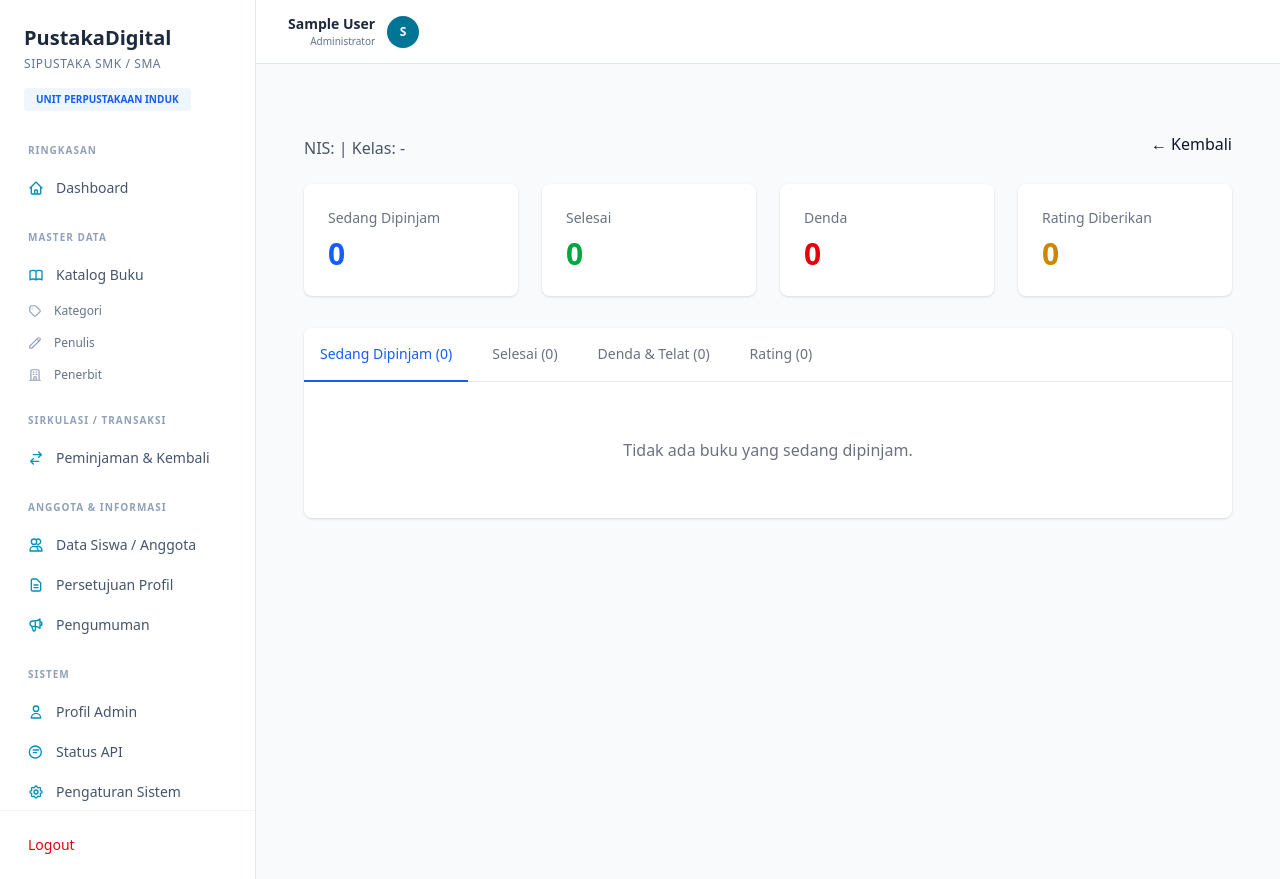
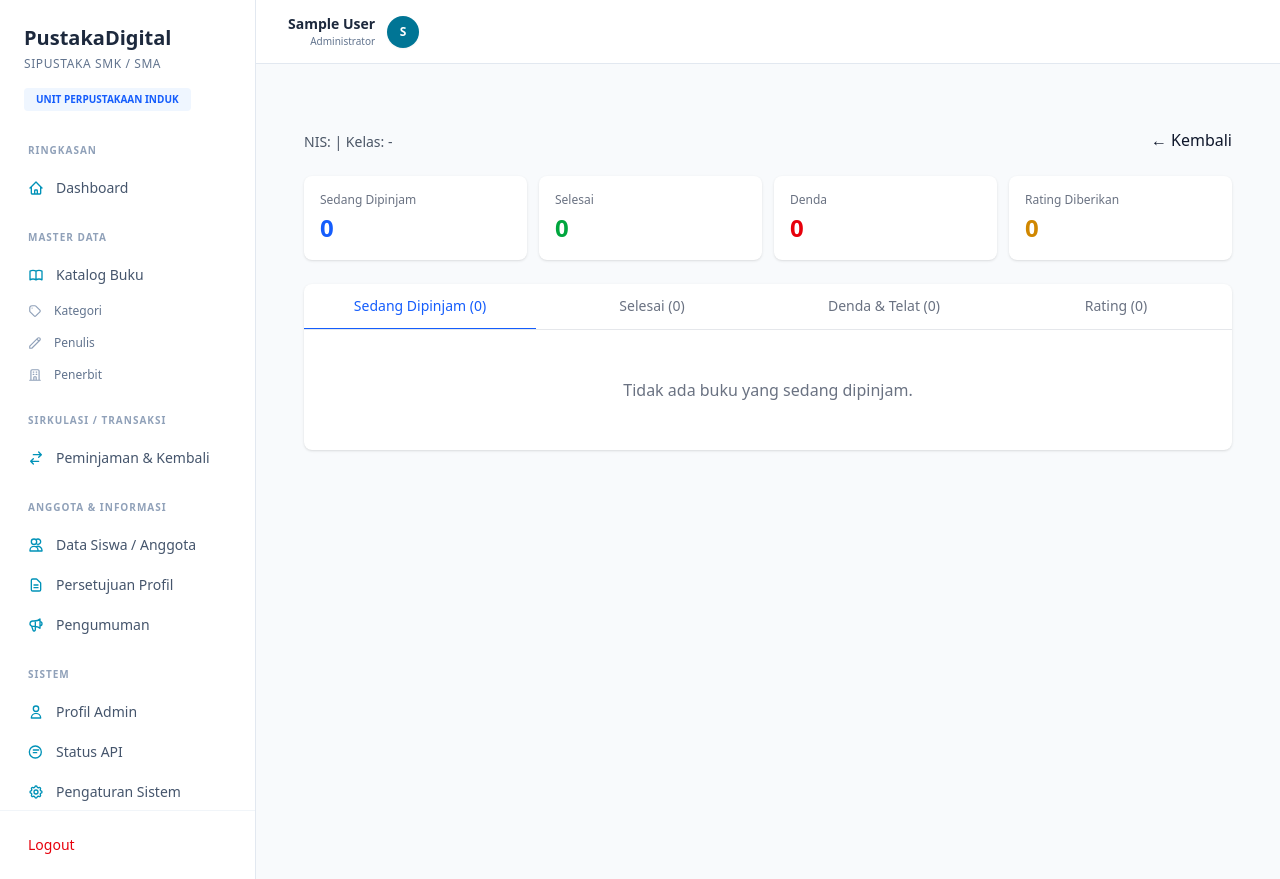
Before and after one commit to fadhlanel/rest-api-perpustakaan, a Laravel app: template resources/views/admin/anggota/show.blade.php in a window 1280 px wide. Run offline with Laravel 12, Linux system fonts and the light colour scheme; the template is opened without the code that fills it, so the values that code supplies are empty; the visitor is signed in with stand-in values (Sample User, id 1); style sheets or scripts are compiled from the project's sources.

Commit message:
fix: admin anggota detail UI

```diff
--- a/resources/views/admin/anggota/show.blade.php
+++ b/resources/views/admin/anggota/show.blade.php
@@ -3,13 +3,13 @@
 @section('title', 'Detail Anggota')
 
 @section('content')
-<div class="container mx-auto px-4 py-8">
-    <div class="flex justify-between items-center mb-6">
+<div class="container mx-auto max-w-6xl px-4 py-8">
+    <div class="flex flex-wrap justify-between items-center gap-3 mb-6">
         <div>
-            <h1 class="text-3xl font-bold text-gray-900">
+            <h1 class="text-2xl font-bold text-gray-900">
                 {{ $anggota->nama }}
             </h1>
-            <p class="text-gray-600 mt-2">
+            <p class="text-gray-600 mt-1 text-sm">
                 NIS: {{ $anggota->nis }} | Kelas: {{ $anggota->kelas ?? '-' }}
             </p>
         </div>
@@ -19,46 +19,46 @@
     </div>
 
     <!-- Stats -->
-    <div class="grid grid-cols-1 md:grid-cols-4 gap-6 mb-8">
-        <div class="bg-white  rounded-lg shadow p-6">
-            <h3 class="text-sm font-medium text-gray-500">Sedang Dipinjam</h3>
-            <p class="text-3xl font-bold text-blue-600  mt-2">{{ $aktif->count() }}</p>
+    <div class="grid grid-cols-2 md:grid-cols-4 gap-3 mb-6">
+        <div class="bg-white rounded-lg shadow p-4">
+            <h3 class="text-xs font-medium text-gray-500">Sedang Dipinjam</h3>
+            <p class="text-2xl font-bold text-blue-600 mt-1">{{ $aktif->count() }}</p>
         </div>
-        <div class="bg-white  rounded-lg shadow p-6">
-            <h3 class="text-sm font-medium text-gray-500">Selesai</h3>
-            <p class="text-3xl font-bold text-green-600  mt-2">{{ $selesai->count() }}</p>
+        <div class="bg-white rounded-lg shadow p-4">
+            <h3 class="text-xs font-medium text-gray-500">Selesai</h3>
+            <p class="text-2xl font-bold text-green-600 mt-1">{{ $selesai->count() }}</p>
         </div>
-        <div class="bg-white  rounded-lg shadow p-6">
-            <h3 class="text-sm font-medium text-gray-500">Denda</h3>
-            <p class="text-3xl font-bold text-red-600  mt-2">{{ $denda->count() }}</p>
+        <div class="bg-white rounded-lg shadow p-4">
+            <h3 class="text-xs font-medium text-gray-500">Denda</h3>
+            <p class="text-2xl font-bold text-red-600 mt-1">{{ $denda->count() }}</p>
         </div>
-        <div class="bg-white  rounded-lg shadow p-6">
-            <h3 class="text-sm font-medium text-gray-500">Rating Diberikan</h3>
-            <p class="text-3xl font-bold text-yellow-600  mt-2">{{ $ratings->count() }}</p>
+        <div class="bg-white rounded-lg shadow p-4">
+            <h3 class="text-xs font-medium text-gray-500">Rating Diberikan</h3>
+            <p class="text-2xl font-bold text-yellow-600 mt-1">{{ $ratings->count() }}</p>
         </div>
     </div>
 
     <!-- Tabs -->
-    <div class="bg-white  rounded-lg shadow">
-        <div class="border-b border-gray-200 ">
-            <ul class="flex flex-wrap -mb-px text-sm font-medium text-center">
-                <li class="mr-2">
-                    <button type="button" onclick="showTab('aktif')" id="tab-aktif" class="tab-button active inline-block p-4 border-b-2 border-blue-600 text-blue-600 focus:outline-none focus-visible:ring-2 focus-visible:ring-blue-600">
+    <div class="bg-white rounded-lg shadow">
+        <div class="border-b border-gray-200 overflow-x-auto">
+            <ul class="flex w-full -mb-px text-sm font-medium whitespace-nowrap">
+                <li class="flex-1 min-w-0">
+                    <button type="button" onclick="showTab('aktif')" id="tab-aktif" class="tab-button active w-full text-center px-3 py-3 border-b-2 border-blue-600 text-blue-600 focus:outline-none focus-visible:ring-2 focus-visible:ring-inset focus-visible:ring-blue-600">
                         Sedang Dipinjam ({{ $aktif->count() }})
                     </button>
                 </li>
-                <li class="mr-2">
-                    <button type="button" onclick="showTab('selesai')" id="tab-selesai" class="tab-button inline-block p-4 border-b-2 border-transparent hover:border-gray-300 text-gray-500 focus:outline-none focus-visible:ring-2 focus-visible:ring-gray-500">
+                <li class="flex-1 min-w-0">
+                    <button type="button" onclick="showTab('selesai')" id="tab-selesai" class="tab-button w-full text-center px-3 py-3 border-b-2 border-transparent hover:border-gray-300 text-gray-500 focus:outline-none focus-visible:ring-2 focus-visible:ring-inset focus-visible:ring-gray-500">
                         Selesai ({{ $selesai->count() }})
                     </button>
                 </li>
-                <li class="mr-2">
-                    <button type="button" onclick="showTab('denda')" id="tab-denda" class="tab-button inline-block p-4 border-b-2 border-transparent hover:border-gray-300 text-gray-500 focus:outline-none focus-visible:ring-2 focus-visible:ring-gray-500">
-                        Denda & Telat ({{ $denda->count() }})
+                <li class="flex-1 min-w-0">
+                    <button type="button" onclick="showTab('denda')" id="tab-denda" class="tab-button w-full text-center px-3 py-3 border-b-2 border-transparent hover:border-gray-300 text-gray-500 focus:outline-none focus-visible:ring-2 focus-visible:ring-inset focus-visible:ring-gray-500">
+                        Denda &amp; Telat ({{ $denda->count() }})
                     </button>
                 </li>
-                <li>
-                    <button type="button" onclick="showTab('rating')" id="tab-rating" class="tab-button inline-block p-4 border-b-2 border-transparent hover:border-gray-300 text-gray-500 focus:outline-none focus-visible:ring-2 focus-visible:ring-gray-500">
+                <li class="flex-1 min-w-0">
+                    <button type="button" onclick="showTab('rating')" id="tab-rating" class="tab-button w-full text-center px-3 py-3 border-b-2 border-transparent hover:border-gray-300 text-gray-500 focus:outline-none focus-visible:ring-2 focus-visible:ring-inset focus-visible:ring-gray-500">
                         Rating ({{ $ratings->count() }})
                     </button>
                 </li>
@@ -66,10 +66,10 @@
         </div>
 
         <!-- Tab Aktif -->
-        <div id="content-aktif" class="tab-content p-6">
+        <div id="content-aktif" class="tab-content p-4">
             @if ($aktif->count() > 0)
                 <div class="overflow-x-auto">
-                    <table class="min-w-full divide-y divide-gray-200 ">
+                    <table class="min-w-full divide-y divide-gray-200">
                         <thead>
                             <tr>
                                 <th class="px-4 py-2 text-left text-xs font-medium text-gray-500 uppercase">Buku</th>
@@ -78,7 +78,7 @@
                                 <th class="px-4 py-2 text-left text-xs font-medium text-gray-500 uppercase">Perpanjangan</th>
                             </tr>
                         </thead>
-                        <tbody class="divide-y divide-gray-200 ">
+                        <tbody class="divide-y divide-gray-200">
                             @foreach ($aktif as $p)
                                 <tr>
                                     <td class="px-4 py-3 text-sm text-gray-900">
@@ -105,19 +105,19 @@
         </div>
 
         <!-- Tab Selesai -->
-        <div id="content-selesai" class="tab-content p-6 hidden">
+        <div id="content-selesai" class="tab-content p-4 hidden">
             @if ($selesai->count() > 0)
                 <div class="overflow-x-auto">
-                    <table class="min-w-full divide-y divide-gray-200 ">
+                    <table class="min-w-full divide-y divide-gray-200">
                         <thead>
                             <tr>
                                 <th class="px-4 py-2 text-left text-xs font-medium text-gray-500 uppercase">Buku</th>
                                 <th class="px-4 py-2 text-left text-xs font-medium text-gray-500 uppercase">Dikembalikan</th>
                                 <th class="px-4 py-2 text-left text-xs font-medium text-gray-500 uppercase">Rating</th>
-                                <th class="px-4 py-2 text-left text-xs font-medium text-gray-500 uppercase">Denda</th>
+                                <th class="px-4 py-2 text-left text-xs font-medium text-gray-500 uppercase">Ulasan</th>
                             </tr>
                         </thead>
-                        <tbody class="divide-y divide-gray-200 ">
+                        <tbody class="divide-y divide-gray-200">
                             @foreach ($selesai as $p)
                                 <tr>
                                     <td class="px-4 py-3 text-sm text-gray-900">
@@ -148,18 +148,18 @@
         </div>
 
         <!-- Tab Denda -->
-        <div id="content-denda" class="tab-content p-6 hidden">
+        <div id="content-denda" class="tab-content p-4 hidden">
             @if ($denda->count() > 0)
                 <div class="overflow-x-auto">
-                    <table class="min-w-full divide-y divide-gray-200 ">
+                    <table class="min-w-full divide-y divide-gray-200">
                         <thead>
                             <tr>
                                 <th class="px-4 py-2 text-left text-xs font-medium text-gray-500 uppercase">Buku</th>
-                                <th class="px-4 py-2 text-left text-xs font-medium text-gray-500 uppercase">Dikembalikan</th>
-                                <th class="px-4 py-2 text-left text-xs font-medium text-gray-500 uppercase">Denda</th>
+                                <th class="px-4 py-2 text-left text-xs font-medium text-gray-500 uppercase">Jatuh Tempo</th>
+                                <th class="px-4 py-2 text-left text-xs font-medium text-gray-500 uppercase">Terlambat</th>
                             </tr>
                         </thead>
-                        <tbody class="divide-y divide-gray-200 ">
+                        <tbody class="divide-y divide-gray-200">
                             @foreach ($denda as $p)
                                 <tr>
                                     <td class="px-4 py-3 text-sm text-gray-900">
@@ -167,10 +167,10 @@
                                         <div class="text-gray-500 text-xs">{{ $p->buku->penulis->nama ?? '-' }}</div>
                                     </td>
                                     <td class="px-4 py-3 text-sm text-gray-600">
-                                        {{ $p->pengembalian?->tanggal_kembali?->format('d/m/Y') ?? '-' }}
+                                        {{ $p->tanggal_jatuh_tempo->format('d/m/Y') }}
                                     </td>
-                                    <td class="px-4 py-3 text-sm text-red-600  font-semibold">
-                                        Terlambat {{ $p->tanggal_jatuh_tempo->diffInDays(now()) }} hari
+                                    <td class="px-4 py-3 text-sm text-red-600 font-semibold">
+                                        Terlambat {{ (int) $p->tanggal_jatuh_tempo->diffInDays(now()) }} hari
                                     </td>
                                 </tr>
                             @endforeach
@@ -183,11 +183,11 @@
         </div>
 
         <!-- Tab Rating -->
-        <div id="content-rating" class="tab-content p-6 hidden">
+        <div id="content-rating" class="tab-content p-4 hidden">
             @if ($ratings->count() > 0)
                 <div class="space-y-4">
                     @foreach ($ratings as $r)
-                        <div class="border-b border-gray-200  pb-4 last:border-0">
+                        <div class="border-b border-gray-200 pb-4 last:border-0">
                             <div class="flex items-center justify-between mb-2">
                                 <div class="font-medium text-gray-900">
                                     {{ $r->buku->judul }}
@@ -200,7 +200,7 @@
                             @if ($r->komentar)
                                 <p class="text-gray-600 text-sm">{{ $r->komentar }}</p>
                             @endif
-                            <p class="text-gray-400  text-xs mt-1">
+                            <p class="text-gray-400 text-xs mt-1">
                                 {{ $r->created_at->format('d/m/Y H:i') }}
                             </p>
                         </div>
```
